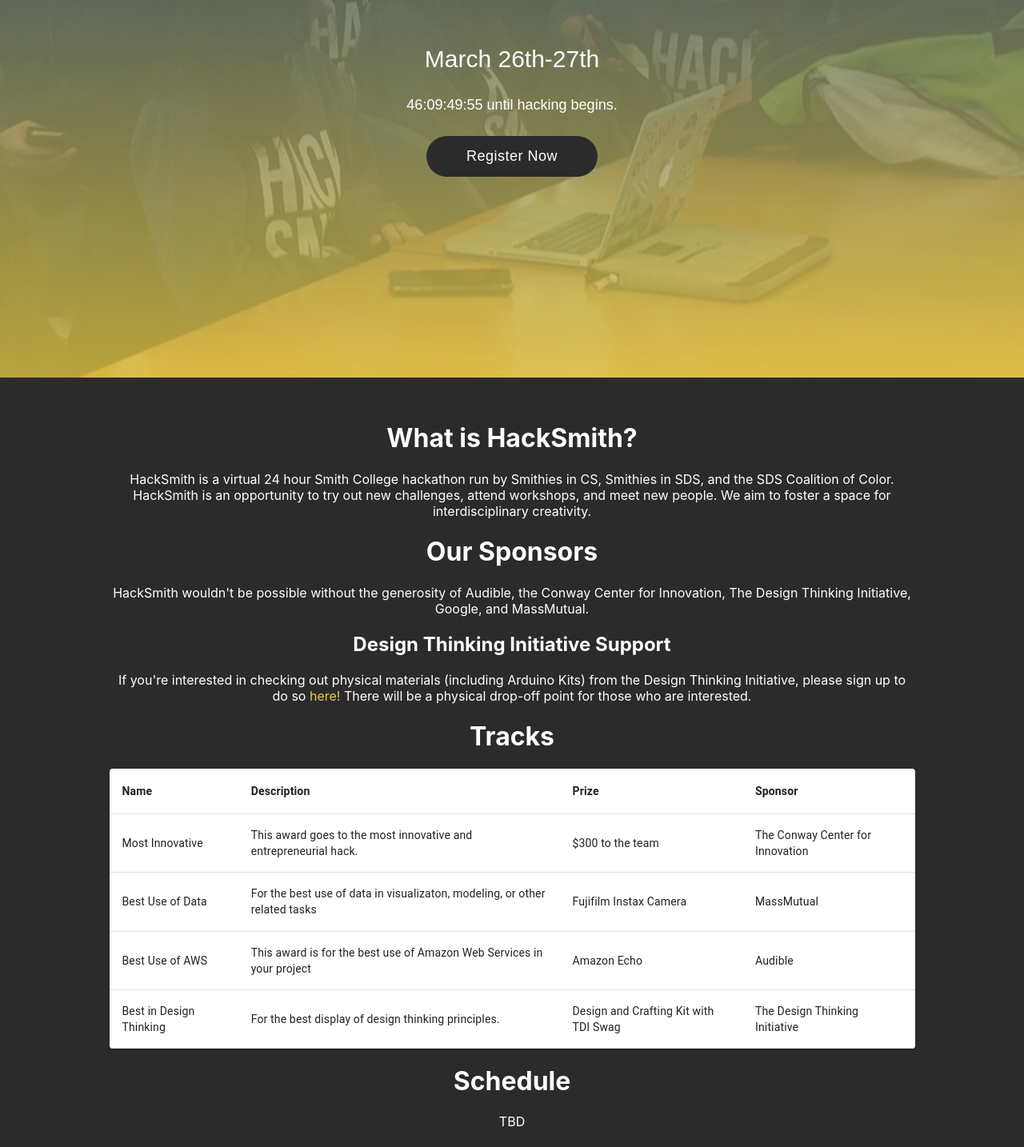
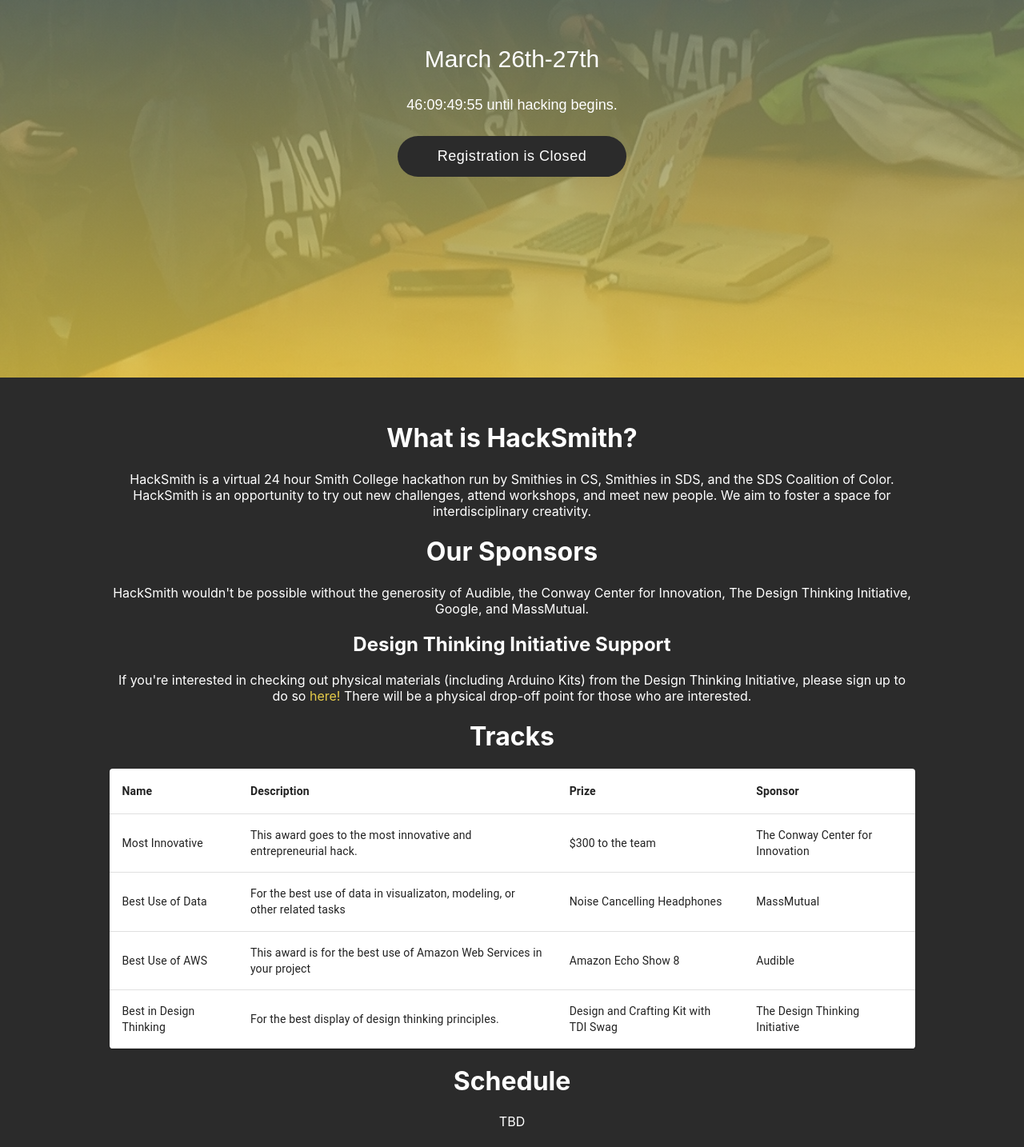
Before and after one commit to martasapizhak/hackdayatsmith, a React (Create React App) app: page / in a window 1280 px wide. Shown: the part 328-1762 px from the top of the page at 80% size. Built offline with nearby package versions, Linux system fonts and the light colour scheme; a web font is replaced by a local one.

Commit message:
the panic update

```diff
--- a/public/index.html
+++ b/public/index.html
@@ -13,6 +13,7 @@
     <!--
       manifest.json provides metadata used when your web app is installed on a
       user's mobile device or desktop. See https://developers.google.com/web/fundamentals/web-app-manifest/
+      Also here's more comment!
     -->
     <link rel="manifest" href="%PUBLIC_URL%/manifest.json" />
     <!--
--- a/src/ControlledAccordian.js
+++ b/src/ControlledAccordian.js
@@ -78,7 +78,7 @@ function ControlledAccordion(props){
         </AccordionSummary>
         <AccordionDetails>
         <div>
-          People are welcome to work on their own or on teams of up to 4 people. There will also be a team matching activity for people who are interested!
+          People are welcome to work on their own or on teams of up to 4 people. There will also be a team matching activity for people who are interested! There must be no more than one non-undergraduate student per team.
         </div>
         </AccordionDetails>
       </Accordion>
--- a/src/hero.js
+++ b/src/hero.js
@@ -58,7 +58,7 @@ class Hero extends Component{
             <Countdown date={Date.parse('26 Mar 2021 11:00:00 EST')} style={{fontSize:"30px"}}/> until hacking begins.
             </p>
             </p>
-            <Button href={this.props.link} color="primary" style={{backgroundColor:"#2b2b2b",
+            <Button href="#" color="primary" style={{backgroundColor:"#2b2b2b",
                                                                     fontSize:"18px",
                                                                     fontFamily:"Arial",
                                                                     margin:"0px",
@@ -68,7 +68,7 @@ class Hero extends Component{
                                                                     borderRadius:"50px",
                                                                     paddingLeft:"50px",
                                                                     paddingRight:"50px",
-                                                                    }}>Register Now</Button>
+                                                                  }}>Registration is Closed</Button>
           </Grid>
         </Grid>
       </div>
--- a/src/tracks.js
+++ b/src/tracks.js
@@ -20,8 +20,8 @@ function createData(name, description, prize, sponsor) {
 
 const rows = [
   createData("Most Innovative", "This award goes to the most innovative and entrepreneurial hack.", "$300 to the team", "The Conway Center for Innovation"),
-  createData("Best Use of Data", "For the best use of data in visualizaton, modeling, or other related tasks", "Fujifilm Instax Camera", "MassMutual"),
-  createData("Best Use of AWS", "This award is for the best use of Amazon Web Services in your project", "Amazon Echo", "Audible"),
+  createData("Best Use of Data", "For the best use of data in visualizaton, modeling, or other related tasks", "Noise Cancelling Headphones", "MassMutual"),
+  createData("Best Use of AWS", "This award is for the best use of Amazon Web Services in your project", "Amazon Echo Show 8", "Audible"),
   createData("Best in Design Thinking", "For the best display of design thinking principles.", "Design and Crafting Kit with TDI Swag", "The Design Thinking Initiative"),
 ];
 
```
